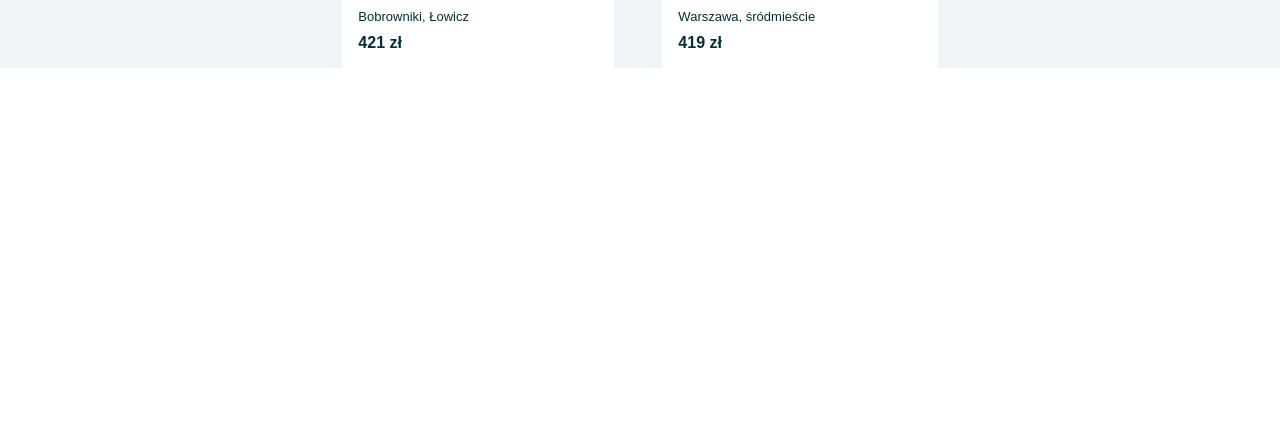
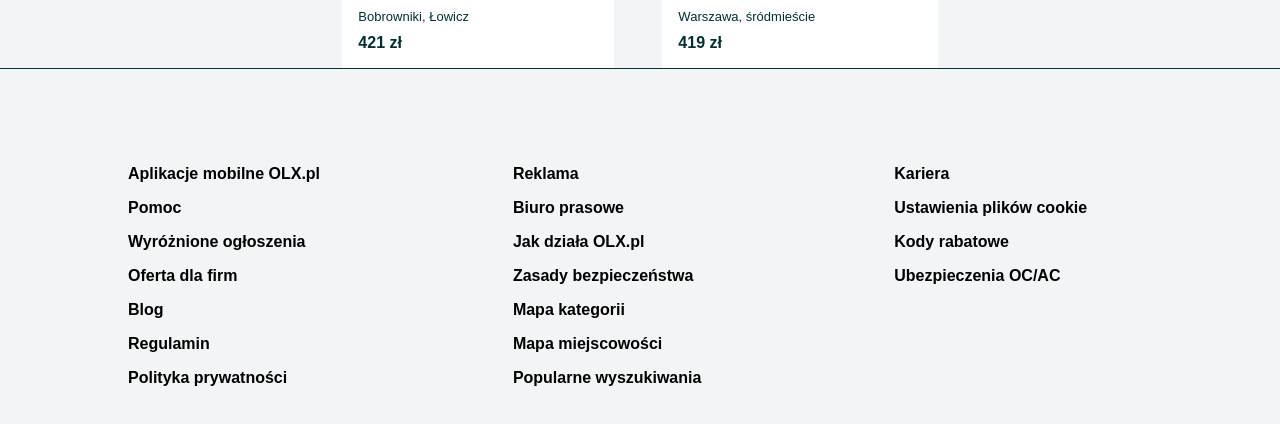
Before and after one commit to kielonl/olx-clone-ui, a React (Create React App) app: page / in a window 1280 px wide. Shown: the part 1310-1734 px from the top of the page. Before the commit the page ends 1378 px from the top, so only its background shows below. Built offline with nearby package versions, Linux system fonts and the light colour scheme; a web font is replaced by a local one.

Commit message:
added footer

```diff
--- /dev/null
+++ b/src/MainPage/components/Footer.tsx
@@ -0,0 +1,27 @@
+import "../styles/Footer.scss";
+export const Footer = () => {
+  return (
+    <div className="footer-wrapper">
+      <div className="footer-bookmarks">
+        <div className="footer-bookmark">Aplikacje mobilne OLX.pl</div>
+        <div className="footer-bookmark">Pomoc</div>
+        <div className="footer-bookmark">Wyróżnione ogłoszenia</div>
+        <div className="footer-bookmark">Oferta dla firm</div>
+        <div className="footer-bookmark">Blog</div>
+        <div className="footer-bookmark">Regulamin</div>
+        <div className="footer-bookmark">Polityka prywatności</div>
+        <div className="footer-bookmark">Reklama</div>
+        <div className="footer-bookmark">Biuro prasowe</div>
+        <div className="footer-bookmark">Jak działa OLX.pl</div>
+        <div className="footer-bookmark">Zasady bezpieczeństwa</div>
+        <div className="footer-bookmark">Mapa kategorii</div>
+        <div className="footer-bookmark">Mapa miejscowości</div>
+        <div className="footer-bookmark">Popularne wyszukiwania</div>
+        <div className="footer-bookmark">Kariera</div>
+        <div className="footer-bookmark">Ustawienia plików cookie</div>
+        <div className="footer-bookmark">Kody rabatowe</div>
+        <div className="footer-bookmark">Ubezpieczenia OC/AC</div>
+      </div>
+    </div>
+  );
+};
--- a/src/MainPage/components/MainPage.tsx
+++ b/src/MainPage/components/MainPage.tsx
@@ -1,4 +1,5 @@
 import { Categories } from "./Categories";
+import { Footer } from "./Footer";
 import { Promoted } from "./Promoted";
 import { SearchBar } from "./SearchBar";
 
@@ -8,6 +9,7 @@
       <SearchBar />
       <Categories />
       <Promoted />
+      <Footer />
     </div>
   );
 };
--- a/src/MainPage/components/Navbar.tsx
+++ b/src/MainPage/components/Navbar.tsx
@@ -9,8 +9,7 @@
         </div>
         <div className="navbar-rightside">
           <div className="navbar-messages">Wiadomości</div>
-          {/* <div className="navbar-following">obserwowane</div> */}
-          <div className="navbar-following">123</div>
+          <div className="navbar-following">obserwowane</div>
           <div className="navbar-myacc">Twoje konto</div>
           <button className="add-offer-button">Dodaj ogloszenie</button>
         </div>
--- /dev/null
+++ b/src/MainPage/styles/Footer.scss
@@ -0,0 +1,22 @@
+.footer-wrapper {
+  min-width: 50vh;
+  width: 100vw;
+  border-top: 1px solid #022f34;
+  background-color: #f2f4f5;
+}
+
+.footer-bookmarks {
+  margin-top: 5rem;
+  margin-left: 10vw;
+  padding-bottom: 5vh;
+  max-height: 30vh;
+  display: flex;
+  flex-direction: column;
+  flex-wrap: wrap;
+}
+
+.footer-bookmark {
+  margin-top: 1rem;
+  font-weight: bold;
+  cursor: pointer;
+}
--- a/src/MainPage/styles/Navbar.scss
+++ b/src/MainPage/styles/Navbar.scss
@@ -15,12 +15,6 @@
 
 .navbar-logo {
   margin-right: auto;
-}
-
-.navbar-following {
-  background: url("https://as2.ftcdn.net/v2/jpg/02/13/71/41/1000_F_213714173_zx3pF8cy6yFFghIQ3NldmGpnx1pmPTBF.jpg")
-    no-repeat right;
-  background-size: 1.5rem;
 }
 
 .navbar-rightside {
```
